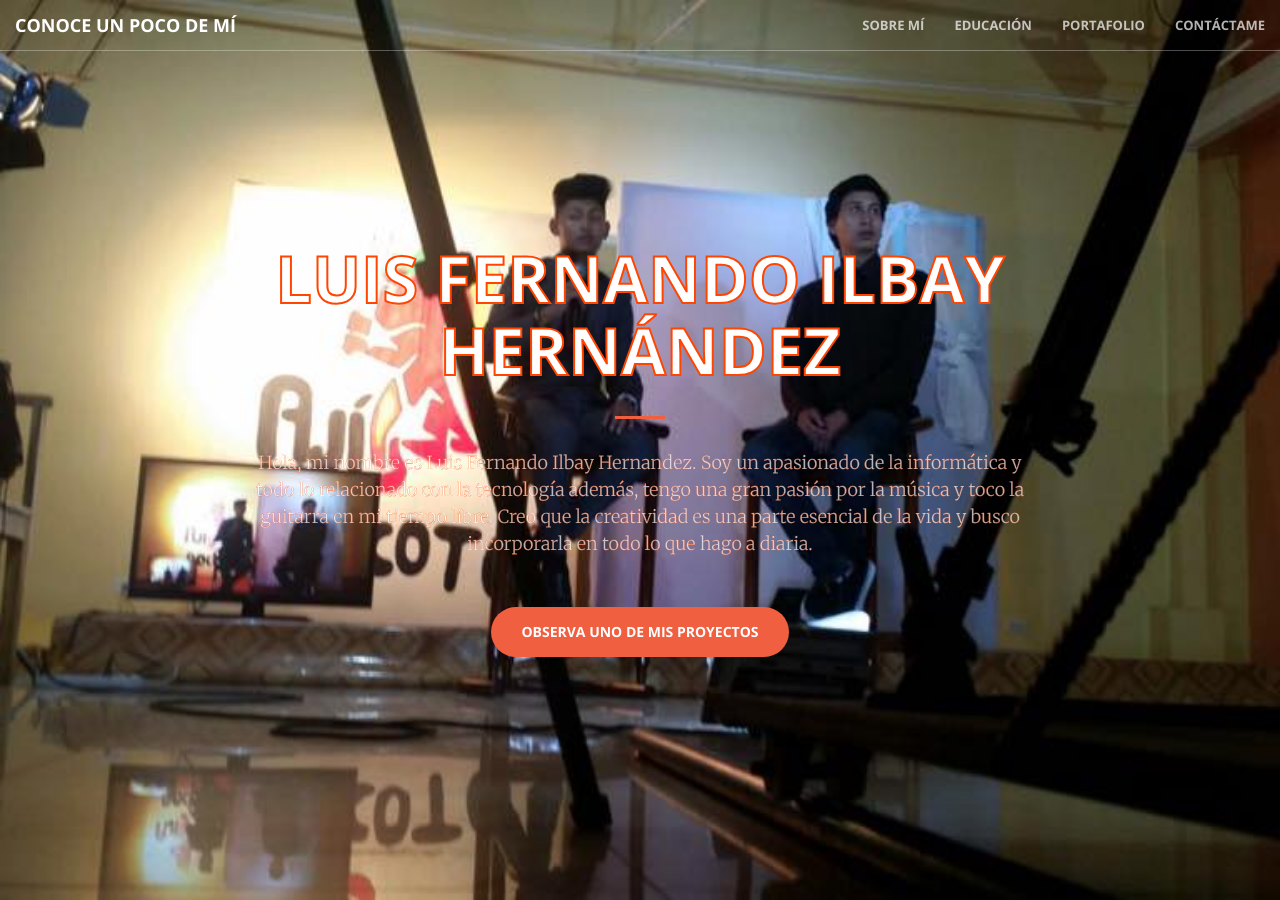
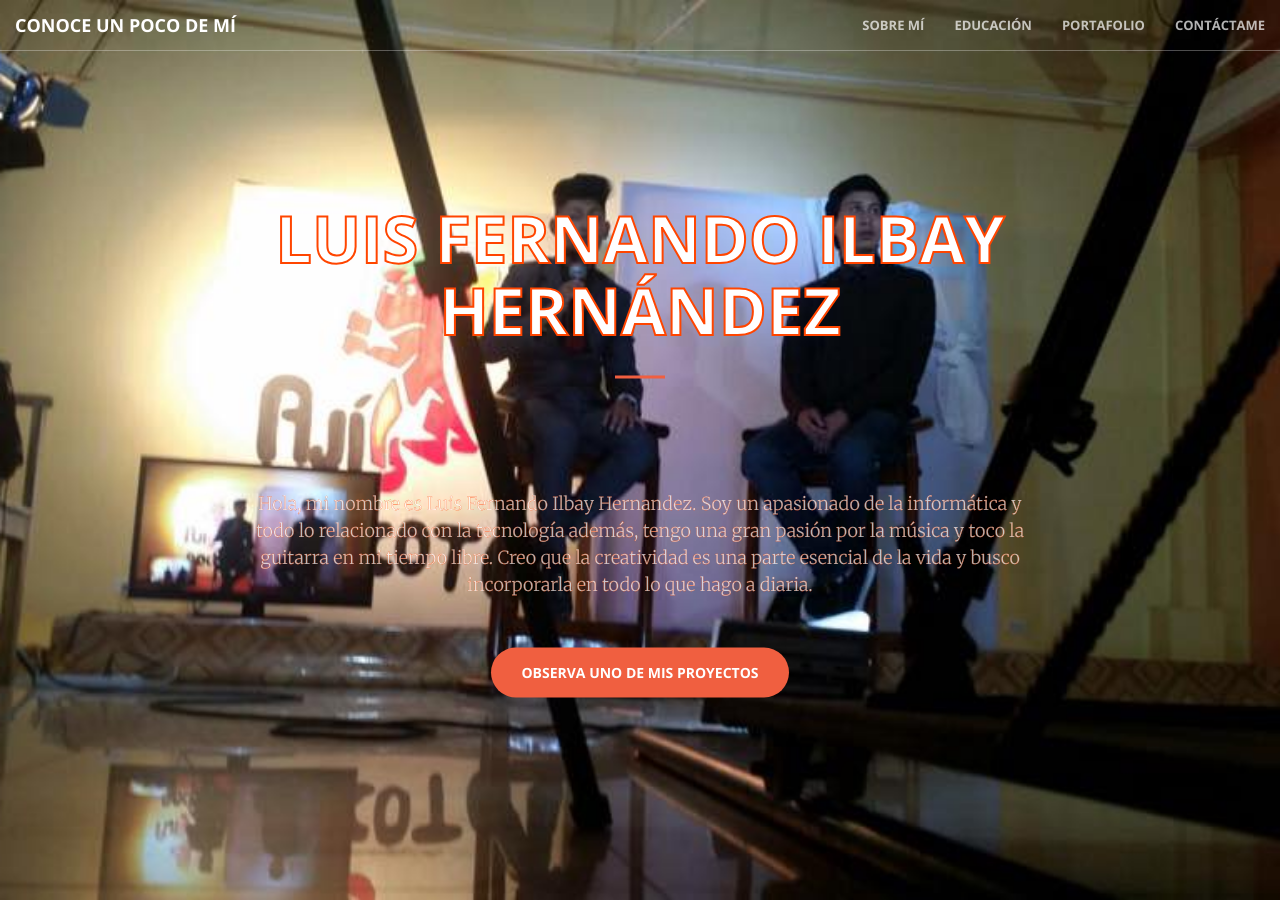
Before and after one commit to lfih-96/lfih-96.github.io, a Jekyll site: the page built from index.html, in a window 1280 px wide and 900 px high. Built offline with Jekyll 4.4.1, drawn with Linux system fonts in a browser that asks for light colours.

Commit message:
arreglo header

```diff
--- a/_includes/header.html
+++ b/_includes/header.html
@@ -3,7 +3,9 @@
         <div class="header-content-inner">
             <h1 id="headerh1">LUIS FERNANDO ILBAY HERNÁNDEZ</h1>
             <hr>
-            <p id="headerp"> Hola, mi nombre es Luis Fernando Ilbay Hernandez. Soy un apasionado de la informática y todo lo relacionado con la tecnología además, tengo una gran pasión por la música y toco la guitarra en mi tiempo libre. Creo que la creatividad es una parte esencial de la vida y busco incorporarla en todo lo que hago a diaria.</p>
+            <p id="headerp"> <br>
+                <br>
+                <br>Hola, mi nombre es Luis Fernando Ilbay Hernandez. Soy un apasionado de la informática y todo lo relacionado con la tecnología además, tengo una gran pasión por la música y toco la guitarra en mi tiempo libre. Creo que la creatividad es una parte esencial de la vida y busco incorporarla en todo lo que hago a diaria.</p>
             <a href="https://drive.google.com/file/d/1227l1vFmNjmx38fSVXjeDp_bxAILpDs-/view?usp=share_link" class="btn btn-primary btn-xl page-scroll">Observa uno de mis proyectos</a>
         </div>
     </div>
```
